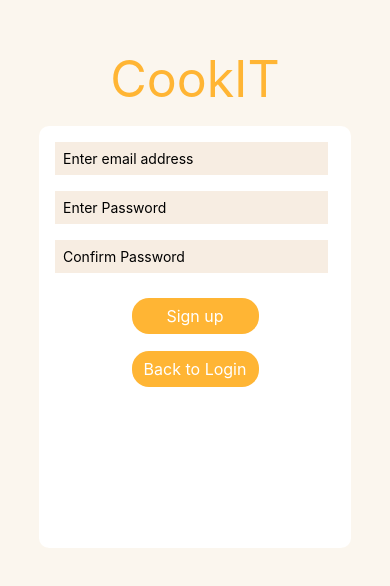
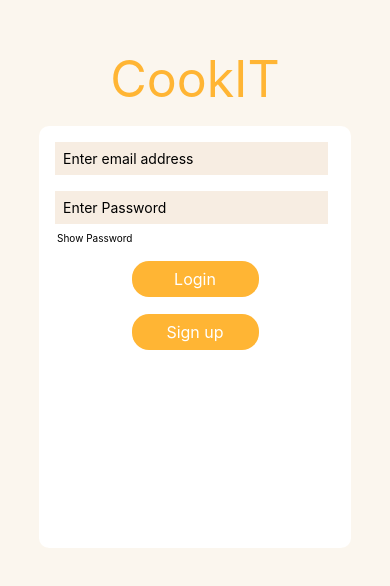
Before and after one commit to ashishgautam7/Cook-it, a React Native app: screen /Signup in a window 390 px wide. Shown: the part 132-718 px from the top of the page. Built offline with nearby package versions, Linux system fonts and the light colour scheme; no server answers.

Commit message:
changes initial screen

```diff
--- a/navigation/AppNav.js
+++ b/navigation/AppNav.js
@@ -14,7 +14,7 @@
 export default function AppNav() {
   return (
     <NavigationContainer>
-      <Stack.Navigator initialRouteName='Home' screenOptions={{headerShown: false}}>
+      <Stack.Navigator initialRouteName='Welcome' screenOptions={{headerShown: false}}>
         <Stack.Screen name='Home' component={Home}/>
         <Stack.Screen name='Welcome' component={Welcome}/>
         <Stack.Screen name='Login' component={Login}/>
```
